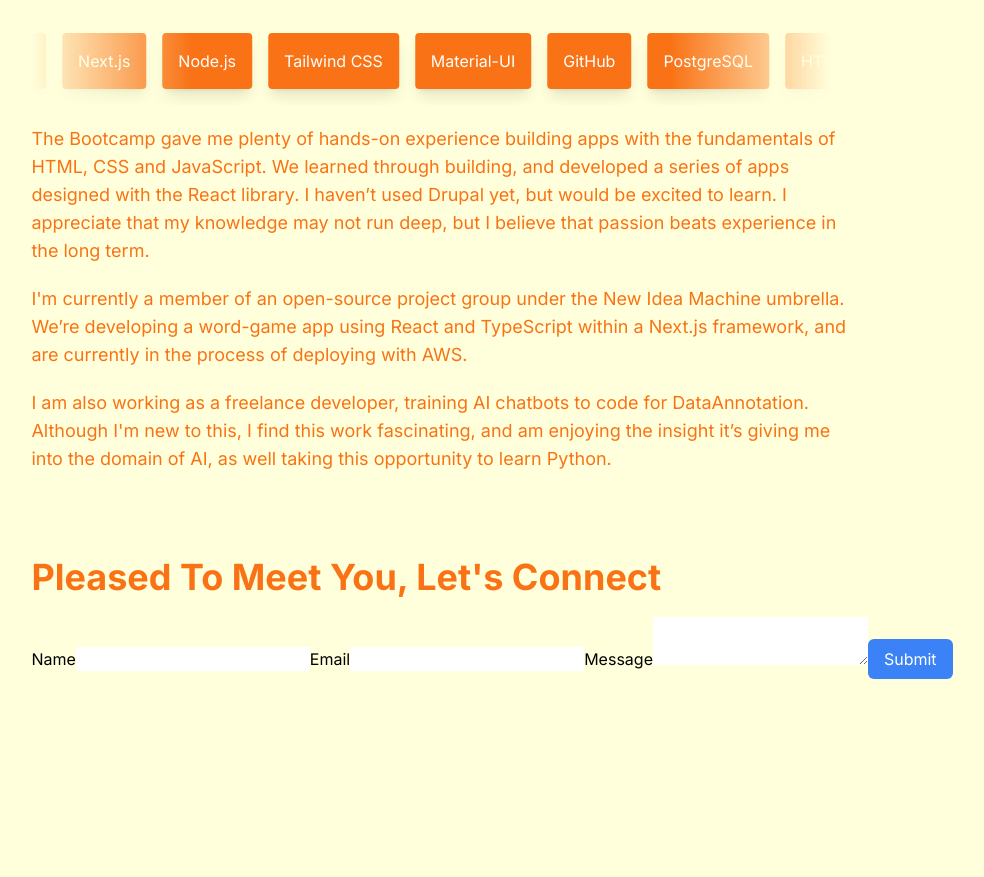
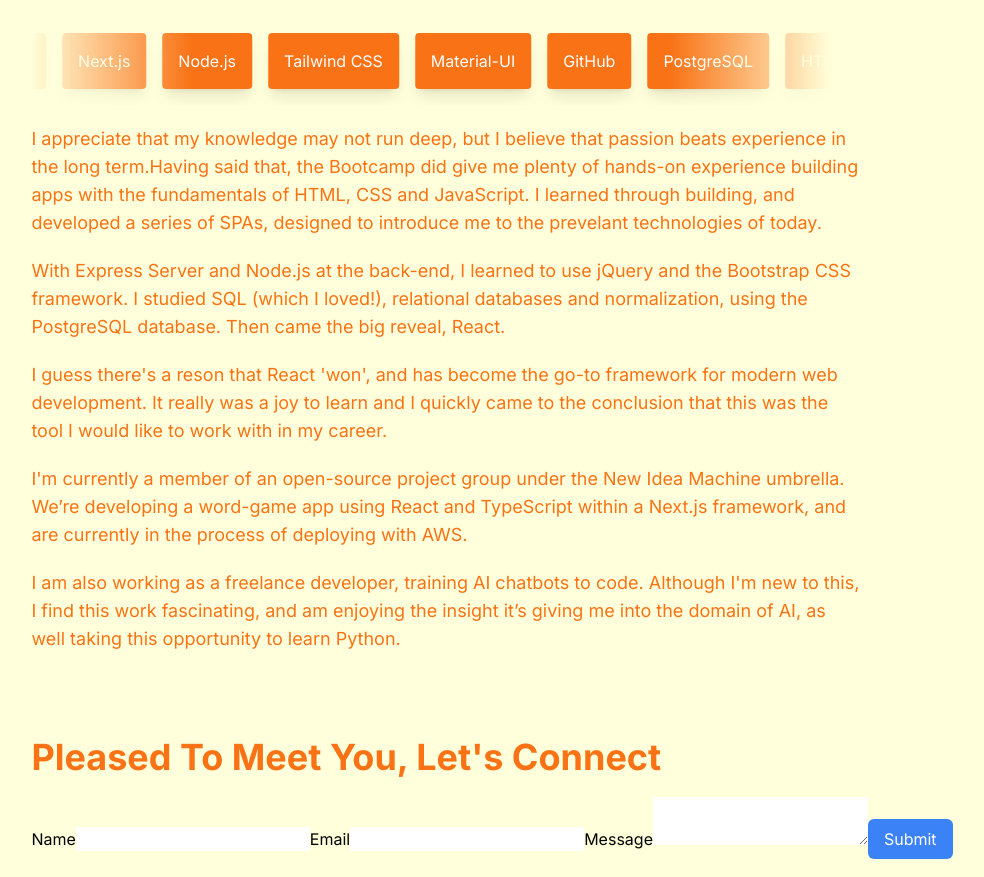
Before and after one commit to mikedaltonmtl/portfolio2.0, a Next.js app: page / in a window 1280 px wide. Shown: the part 6951-7828 px from the top of the page, without its empty margins (7-991 px from the left). Built offline with nearby package versions, Linux system fonts and the light colour scheme.

Commit message:
Complete Skills text

```diff
--- a/app/components/Skills/Skills.jsx
+++ b/app/components/Skills/Skills.jsx
@@ -3,11 +3,11 @@
 
 
 const skillsText = [
-  "The Bootcamp gave me plenty of hands-on experience building apps with the fundamentals of HTML, CSS and JavaScript. We learned through building, and developed a series of apps designed  with the React library. I haven’t used Drupal yet, but would be excited to learn. I appreciate that my knowledge may not run deep, but I believe that passion beats experience in the long term.",
-
+  "I appreciate that my knowledge may not run deep, but I believe that passion beats experience in the long term.Having said that, the Bootcamp did give me plenty of hands-on experience building apps with the fundamentals of HTML, CSS and JavaScript. I learned through building, and developed a series of SPAs, designed to introduce me to the prevelant technologies of today.",
+  "With Express Server and Node.js at the back-end, I learned to use jQuery and the Bootstrap CSS framework. I studied SQL (which I loved!), relational databases and normalization, using the PostgreSQL database. Then came the big reveal, React.",
+  "I guess there's a reson that React 'won', and has become the go-to framework for modern web development. It really was a joy to learn and I quickly came to the conclusion that this was the tool I would like to work with in my career.",
   "I'm currently a member of an open-source project group under the New Idea Machine umbrella. We’re developing a word-game app using React and TypeScript within a Next.js framework, and are currently in the process of deploying with AWS.",
-
-  "I am also working as a freelance developer, training AI chatbots to code for DataAnnotation. Although I'm new to this, I find this work fascinating, and am enjoying the insight it’s giving me into the domain of AI, as well taking this opportunity to learn Python."
+  "I am also working as a freelance developer, training AI chatbots to code. Although I'm new to this, I find this work fascinating, and am enjoying the insight it’s giving me into the domain of AI, as well taking this opportunity to learn Python."
 ];
 
 export default function Skills() {
```
